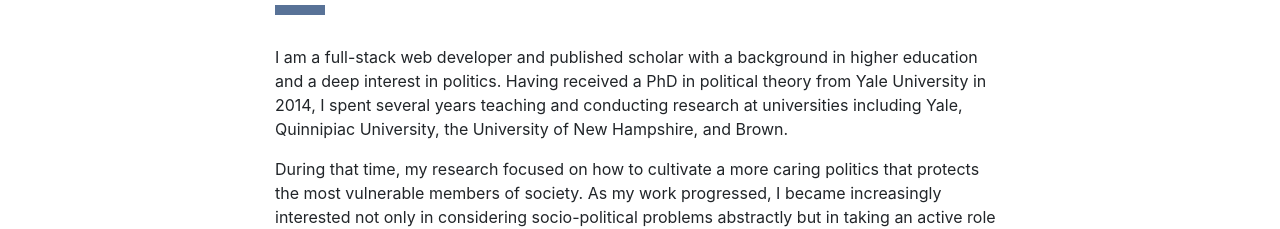
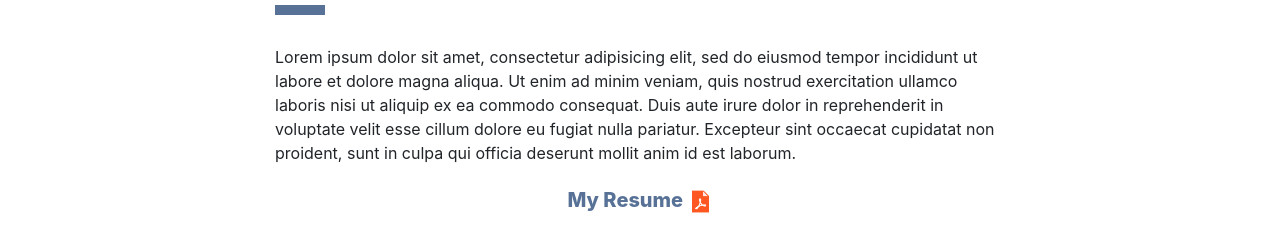
Before and after one commit to shawnfraistat/shawnfraistat.github.io, a website with bundled scripts: page index.html in a window 1280 px wide. Shown: the part 731-960 px from the top of the page. Built offline with nearby package versions, Linux system fonts and the light colour scheme; files whose address does not match are found by name.

Commit message:
Add Filler About Text

```diff
--- a/index.html
+++ b/index.html
@@ -77,7 +77,8 @@
               <div class="accent-bar"></div>
             </div>
             <div class="about-text">
-            <p>
+              Lorem ipsum dolor sit amet, consectetur adipisicing elit, sed do eiusmod tempor incididunt ut labore et dolore magna aliqua. Ut enim ad minim veniam, quis nostrud exercitation ullamco laboris nisi ut aliquip ex ea commodo consequat. Duis aute irure dolor in reprehenderit in voluptate velit esse cillum dolore eu fugiat nulla pariatur. Excepteur sint occaecat cupidatat non proident, sunt in culpa qui officia deserunt mollit anim id est laborum.
+            <!-- <p>
               I am a full-stack web developer and published scholar with a background in higher education and a deep interest in politics. Having received a PhD in political theory from Yale University in 2014, I spent several years teaching and conducting research at universities including Yale, Quinnipiac University, the University of New Hampshire, and Brown.
             </p>
             <p>
@@ -85,7 +86,7 @@
             </p>
             <p>
               I am currently enrolled in General Assembly's Web Development Immersive course, further developing my skills in HTML, CSS, Javascript, Ruby on Rails, and React. I am eager to utilize those skills for the sake of progressive change, and I believe that my experience, expertise, diligence, and drive will make me an asset to employers.
-            </p>
+            </p> -->
             </div>
             <p class="text-center resume-text resume-link" href="public/Fraistat-Resume.pdf">My Resume
               <img src="./public/images/pdf-icon2.png" width="25px" height="25px" class="resume-link" href="public/Fraistat-Resume.pdf">
```
